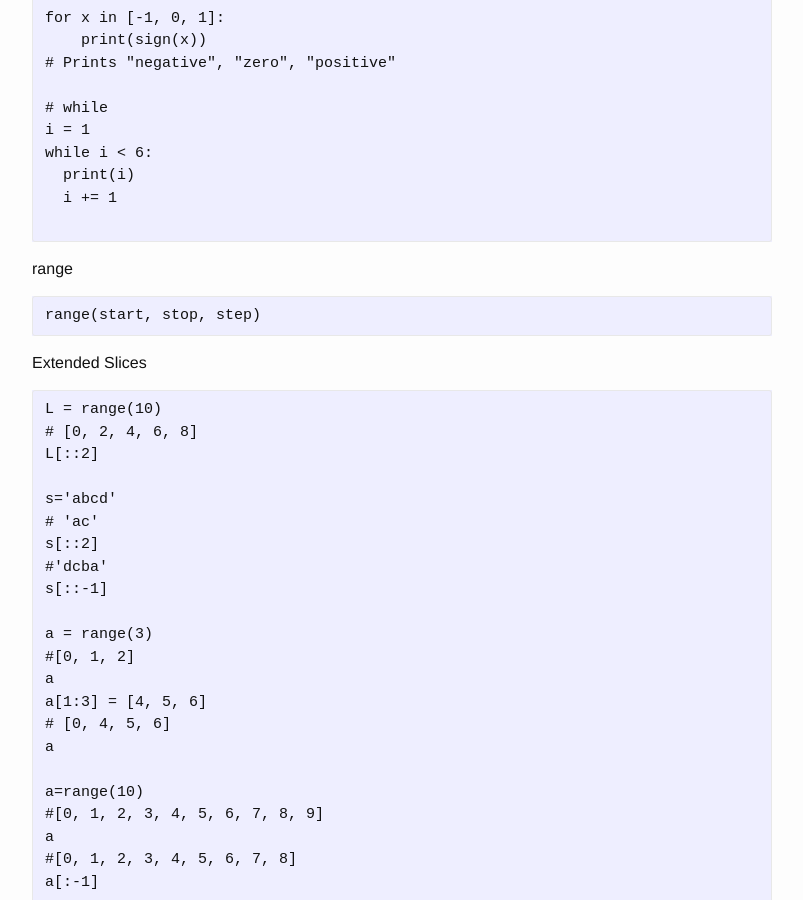
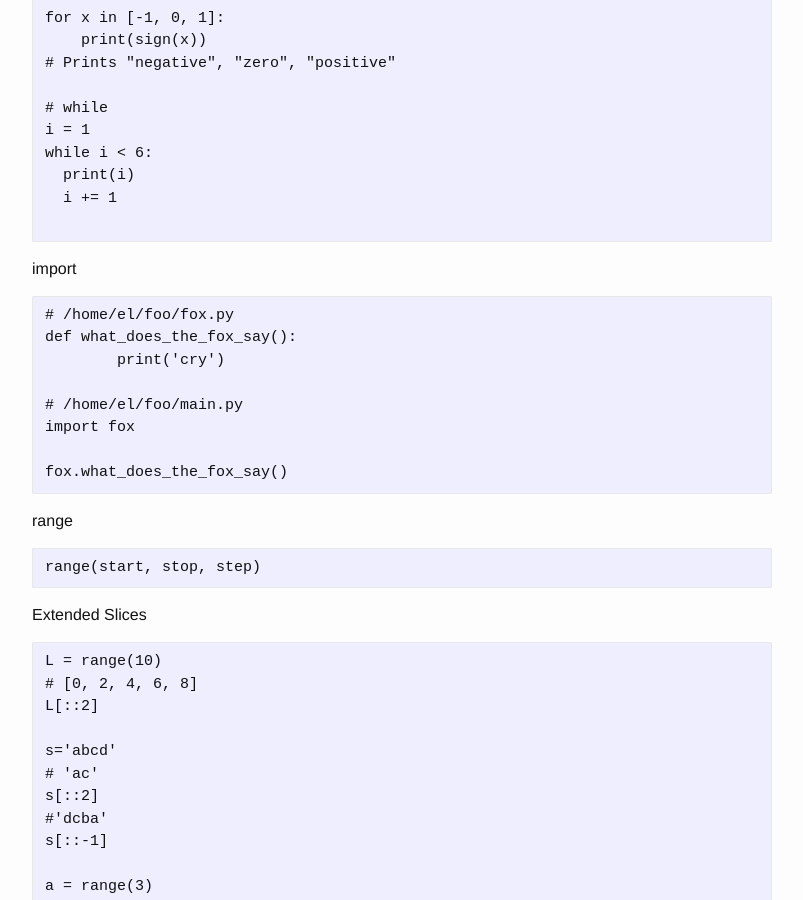
Before and after one commit to josephstalin117/josephstalin117.github.io, a Jekyll site: the page built from _posts/2017-08-10-python.markdown, in a window 1280 px wide and 900 px high, scrolled down 875 px. Shown: the whole window, without its empty margins (238-1041 px from the left). Built offline with Jekyll 4.4.1, drawn with Linux system fonts in a browser that asks for light colours.

Commit message:
add python import

````diff
--- a/_posts/2017-08-10-python.markdown
+++ b/_posts/2017-08-10-python.markdown
@@ -47,6 +47,18 @@ while i < 6:
   print(i)
   i += 1
 
+```
+
+import
+```
+# /home/el/foo/fox.py
+def what_does_the_fox_say():
+	print('cry')
+
+# /home/el/foo/main.py
+import fox
+
+fox.what_does_the_fox_say()
 ```
 
 range
````
